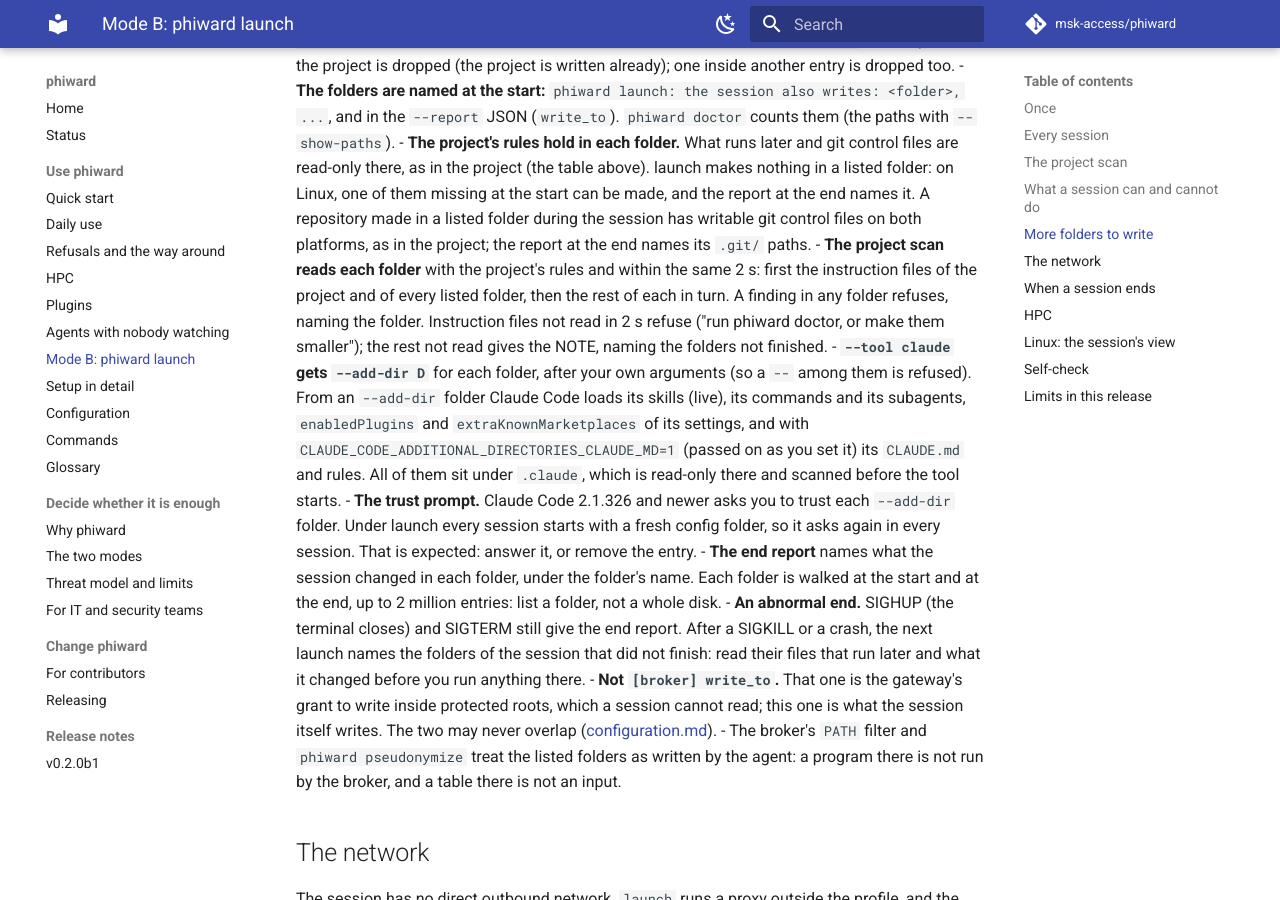
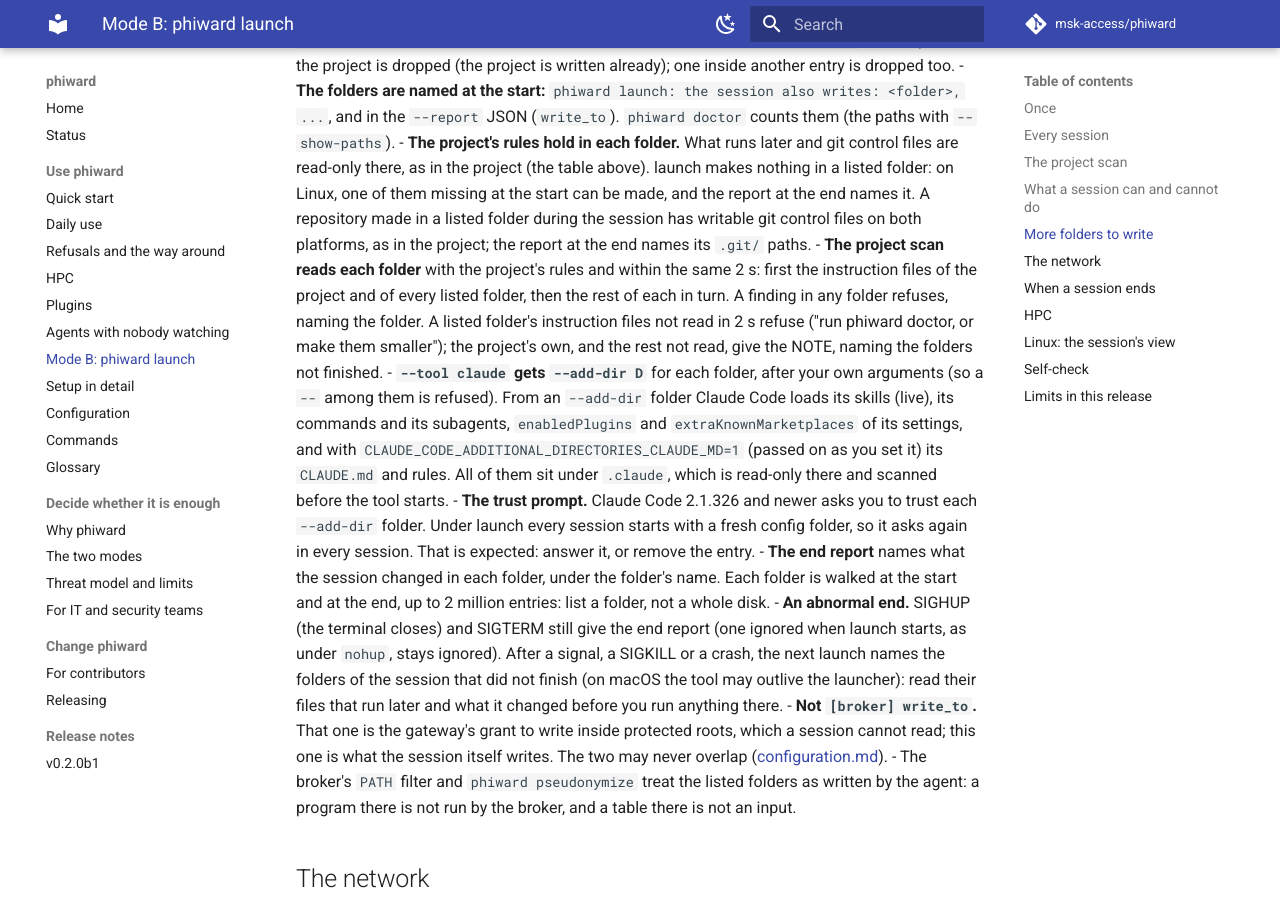
Before and after one commit to msk-access/phiward, an MkDocs documentation site: the page built from docs/launch.md, in a window 1280 px wide and 900 px high, scrolled down 6090 px. Built offline with MkDocs 1.6.1 and Material for MkDocs 9.7.7, drawn with Linux system fonts in a browser that asks for light colours; comment, search, counter and statistics services are not loaded; the version menu is left out.

Commit message:
fix(launch): the record stays until the final report and after a signal end; an ignored SIGHUP or SIGTERM stays ignored
- an orphaned <run>.write_to (its run folder gone) gives the NOTE before it is moved away;
- the record is moved away by _end, after main's final --report, and kept after a signal end
  (on macOS the tool may outlive the launcher) or when the report cannot be written;
- a SIGHUP or SIGTERM inherited ignored (nohup) gets no handler;
- the project's own instruction files over the budget keep the project's NOTE; only a listed
  folder's refuse;
- a listed folder's truncation warning names the folder; DASH_DASH names --add-dir.

DASH_DASH's text changed; test_v2_refusal_next_steps still finds its step, and refusals.md
quotes the new text.

```diff
--- a/docs/launch.md
+++ b/docs/launch.md
@@ -191,9 +191,9 @@ write_to = ["~/work/shared-results", "/data/me/scratch"]
   files on both platforms, as in the project; the report at the end names its `.git/` paths.
 - **The project scan reads each folder** with the project's rules and within the same 2 s:
   first the instruction files of the project and of every listed folder, then the rest of each
-  in turn. A finding in any folder refuses, naming the folder. Instruction files not read in
-  2 s refuse ("run phiward doctor, or make them smaller"); the rest not read gives the NOTE,
-  naming the folders not finished.
+  in turn. A finding in any folder refuses, naming the folder. A listed folder's instruction
+  files not read in 2 s refuse ("run phiward doctor, or make them smaller"); the project's own,
+  and the rest not read, give the NOTE, naming the folders not finished.
 - **`--tool claude` gets `--add-dir D`** for each folder, after your own arguments (so a `--`
   among them is refused). From an `--add-dir` folder Claude Code loads its skills (live), its
   commands and its subagents, `enabledPlugins` and `extraKnownMarketplaces` of its settings,
@@ -206,9 +206,11 @@ write_to = ["~/work/shared-results", "/data/me/scratch"]
 - **The end report** names what the session changed in each folder, under the folder's name.
   Each folder is walked at the start and at the end, up to 2 million entries: list a folder,
   not a whole disk.
-- **An abnormal end.** SIGHUP (the terminal closes) and SIGTERM still give the end report. After
-  a SIGKILL or a crash, the next launch names the folders of the session that did not finish:
-  read their files that run later and what it changed before you run anything there.
+- **An abnormal end.** SIGHUP (the terminal closes) and SIGTERM still give the end report (one
+  ignored when launch starts, as under `nohup`, stays ignored). After a signal, a SIGKILL or a
+  crash, the next launch names the folders of the session that did not finish (on macOS the
+  tool may outlive the launcher): read their files that run later and what it changed before
+  you run anything there.
 - **Not `[broker] write_to`.** That one is the gateway's grant to write inside protected roots,
   which a session cannot read; this one is what the session itself writes. The two may never
   overlap ([configuration.md](configuration.md#launch)).
```
Also changed, not shown: CHANGELOG.md (+3 -2 lines), docs/refusals.md (+1 -1 lines), docs/threat-model.md (+2 -2 lines), 3 other files.
